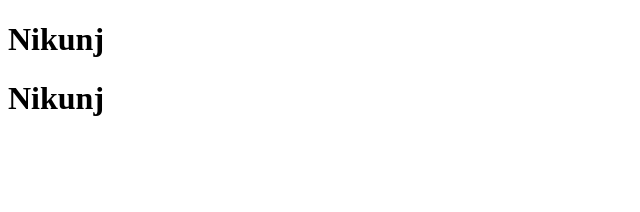
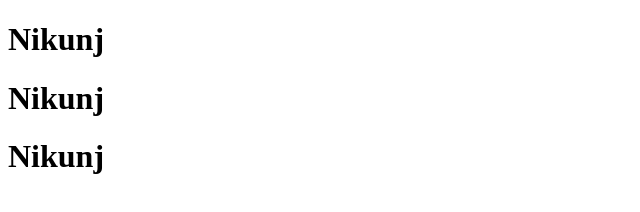
Before and after one commit to Nikunjgurjar78/gitdemo, a plain HTML site: page index.html in a window 1280 px wide. Shown: the whole page, without its empty margins (0-640 px from the left). Drawn offline with Linux system fonts and the light colour scheme.

Commit message:
Update index.html

```diff
--- a/index.html
+++ b/index.html
@@ -10,6 +10,7 @@
     <div>
         <h1>Nikunj</h1>
         <h1>Nikunj</h1>
+         <h1>Nikunj</h1>
     </div>
 </body>
 </html>
```
